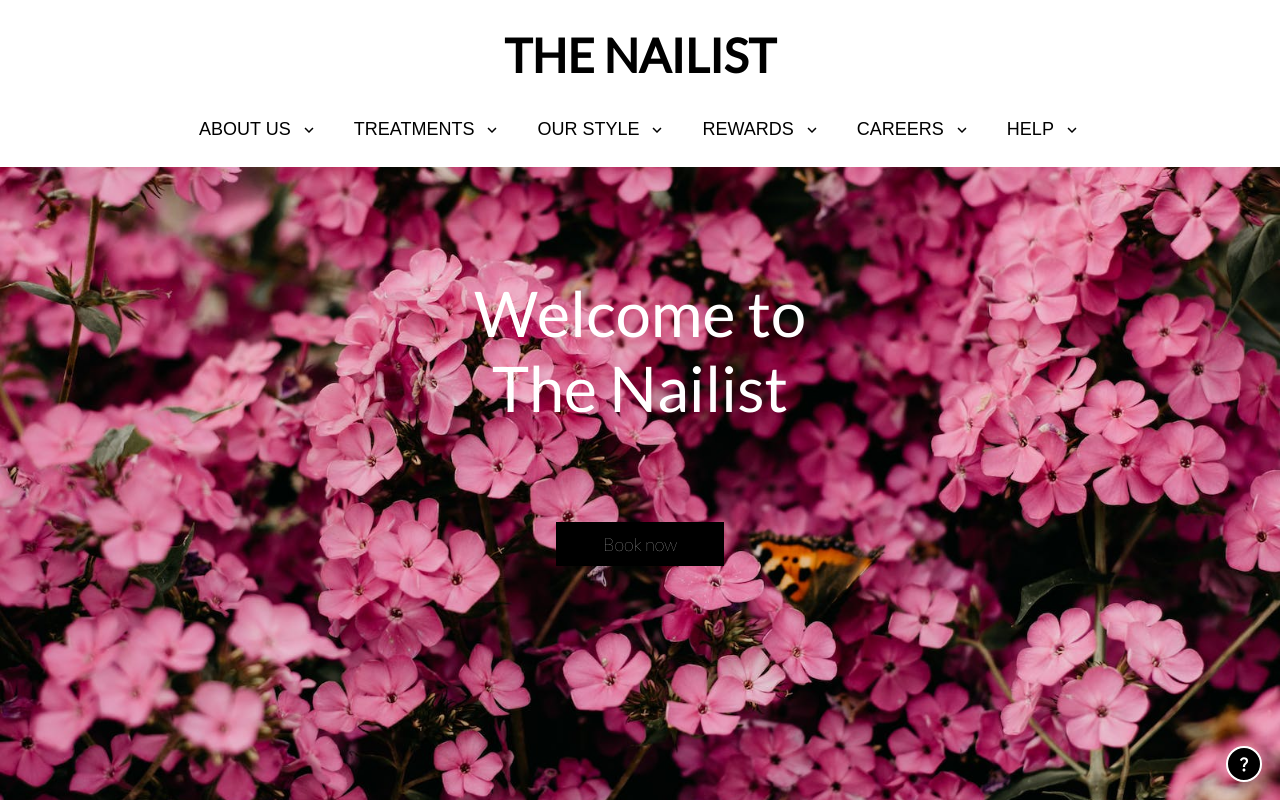
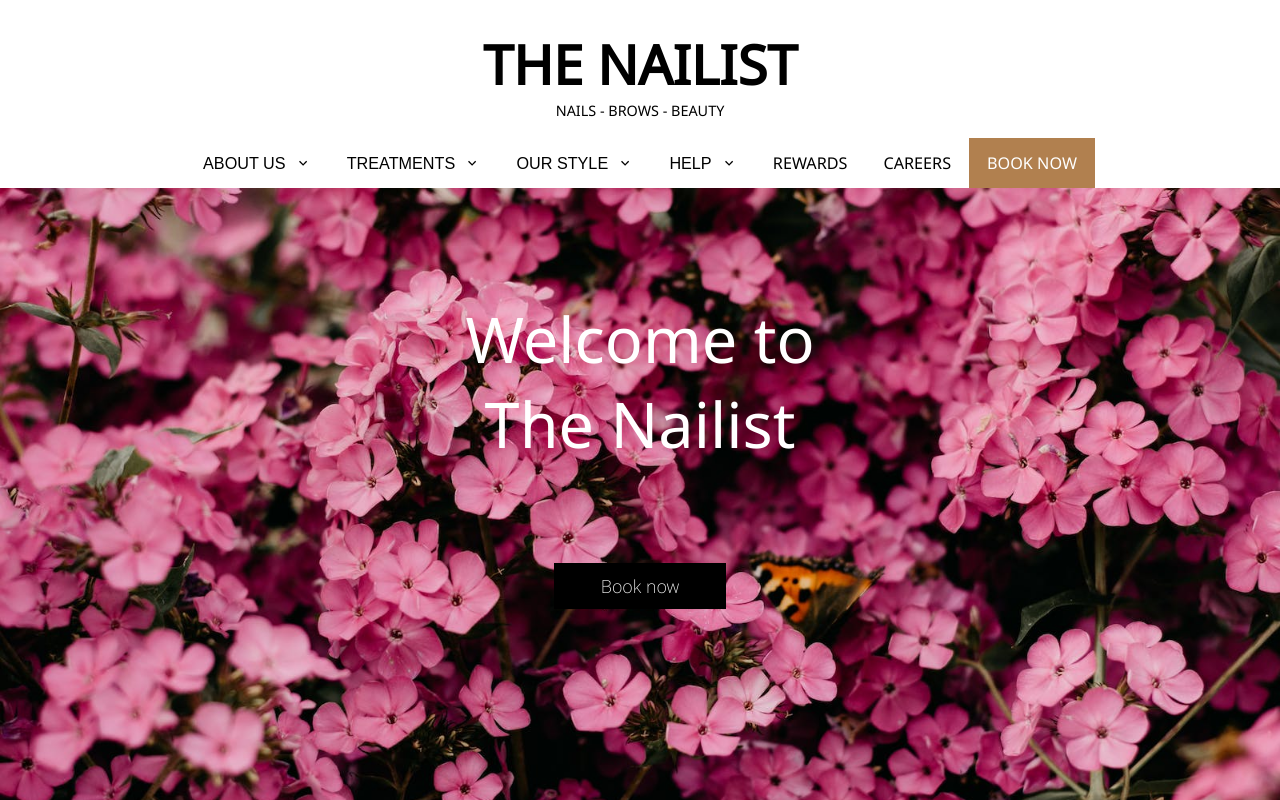
Before and after one commit to duongpham17/thenailist, a Next.js app: page / in a window 1280 px wide. Shown: the top 800 px of the page. Built offline with nearby package versions, Linux system fonts and the light colour scheme.

Commit message:
first commit

```diff
--- a/src/layout/helper/Helper.module.scss
+++ b/src/layout/helper/Helper.module.scss
@@ -1,4 +1,6 @@
 .container{
+    display: none;
+
     .btn{
         position: fixed;
         right: 1rem;
@@ -86,3 +88,9 @@
 
     }
 }
+
+@media (max-width: 600px){
+    .container{
+        display: block;
+    }
+}
--- a/src/layout/navbar/data.ts
+++ b/src/layout/navbar/data.ts
@@ -39,15 +39,15 @@ export const bars = [
     links: [
       {
         name: "Our Team",
-        href: "/team"
+        href: "/about#ourteam"
       },
       {
         name: "What we do",
-        href: "/whatwedo"
+        href: "/about#Whatwedo"
       },
       {
         name: "Getting Here",
-        href: "/location"
+        href: "/about#gettinghere"
       },
     ]
   },
@@ -85,26 +85,6 @@ export const bars = [
   },
   {
     id: 4,
-    name: "Rewards",
-    links: [
-      {
-        name: "Example",
-        href: "/example"
-      },
-    ]
-  },
-  {
-    id: 4,
-    name: "Careers",
-    links: [
-      {
-        name: "Example",
-        href: "/example"
-      },
-    ]
-  },
-  {
-    id: 4,
     name: "Help",
     links: [
       {
@@ -120,5 +100,23 @@ export const bars = [
         href: "/example"
       },
     ],
-  }
+  },
+  {
+    id: 5,
+    name: "Rewards",
+    links: [],
+    href: "/example"
+  },
+  {
+    id: 6,
+    name: "Careers",
+    links: [],
+    href: "/example"
+  },
+  {
+    id: 7,
+    name: "Book now",
+    links: [],
+    href: "/example"
+  },
 ]
--- a/src/layout/navbar/index.tsx
+++ b/src/layout/navbar/index.tsx
@@ -13,7 +13,7 @@ const Navbar = () => {
     return (
         <div className={styles.container}>
 
-            { width >= 900
+            { width >= 1000
                 ?
                     <Large />
                 :
--- a/src/layout/navbar/large/Large.module.scss
+++ b/src/layout/navbar/large/Large.module.scss
@@ -1,12 +1,16 @@
 .container{
-
-    padding: 0.5rem;
+    padding: 0 0.5rem;
+    padding-top: 0.5rem;
 
     .brand{
         text-align: center;
         margin: 1rem;
+        small{
+            display: block;
+            font-size: 0.8rem;
+        }
         a{
-            font-size: 1.3rem;
+            font-size: 1.5rem;
         }
     }
 
@@ -14,18 +18,28 @@
         display: inline-flex;
         width: 100%;
         justify-content: center;
+        position: sticky;
+        top: 0;
 
         .bar{
             position: relative;
             z-index: 10;
 
             &:hover{
-                button{
+                .btn{
                     color: var(--clr-main);
                 }
             }
 
-            button:hover + {
+            .book{
+                background-color: var(--clr-main);
+                color: white;
+                &:hover{
+                    background-color: var(--clr-main-fade);
+                }
+            }
+
+            .btn:hover + {
                 ul{
                     display: block;
                 }
@@ -36,12 +50,13 @@
                 }
             }
 
-            button{
+            .btn{
                 display: flex;
                 align-items: center;
                 padding: 1rem;
                 width: 100%;
-                font-weight: 200;
+                height: 50px;
+                font-size: 0.9rem;
                 svg{
                     margin-left: 0.5rem;
                 }
--- a/src/layout/navbar/large/index.tsx
+++ b/src/layout/navbar/large/index.tsx
@@ -33,18 +33,31 @@ const Large = () => {
       <div className={styles.brand}>
         <Link href="/">
           <h1>THE NAILIST</h1>
+          <small>NAILS - BROWS - BEAUTY</small>
         </Link>
       </div>
 
       <nav>
         {bars.map(el =>
           <div className={styles.bar} key={el.id}>
-            <button><span>{el.name.toUpperCase()}</span> <MdKeyboardArrowDown /></button>
-            <ul>
-              {el.links.map(l =>
-                <li><Link href={l.href}>{l.name.toUpperCase()}</Link></li>
-              )}
-            </ul>
+            {el.links.length ?
+              <>
+                <button className={styles.btn}><span>{el.name.toUpperCase()}</span> <MdKeyboardArrowDown /></button>
+                <ul>
+                  {el.links.map(l =>
+                    <li><Link href={l.href}>{l.name.toUpperCase()}</Link></li>
+                  )}
+                </ul>
+              </>
+            :
+              el.href ?
+                <Link
+                  className={`${styles.btn} ${el.name.toLowerCase() === "book now" ? styles.book : ""}`}
+                  href={el.href}>{el.name.toUpperCase()}
+                </Link>
+              :
+                ""
+            }
           </div>
         )}
       </nav>
--- a/src/layout/navbar/small/Small.module.scss
+++ b/src/layout/navbar/small/Small.module.scss
@@ -1,17 +1,52 @@
 .container{
-  padding: 0.5rem;
+  padding:0 0.5rem;
+  padding-top: 0.5rem;
 
   .header{
     display: flex;
     align-items: center;
     justify-content: space-between;
+    .sides{
       z-index: 16;
+      width: 100px;
+    }
+    a{
+      text-align: center;
+      font-size: 1.3rem;
+      width: 100%;
+      small{
+        display: block;
+        font-size: 0.7rem;
+      }
+    }
   }
   .hamburgerIsOpen{
     position: relative;
     color: black;
     a{
       color: black;
+    }
+  }
+
+  .bars{
+    width: 100%;
+    margin-top: 1rem;
+    display: flex;
+    justify-content: center;
+
+    a{
+      margin: 0 0.3rem;
+      padding: 0.5rem;
+      display: block;
+      background-color: var(--clr-main);
+      color: white;
+      width: 100px;
+      text-align: center;
+      font-size: 0.9rem;
+
+      &:hover{
+        opacity: 0.8;
+      }
     }
   }
 
@@ -23,53 +58,41 @@
     top: 0;
     left: 0;
     right: 0;
-    padding: 1rem;
     z-index: 15;
-
-    display: flex;
-    align-items: center;
     transition: 0.3s ease-in-out;
-
     visibility: hidden;
     opacity: 0;
 
     .contents{
       position: relative;
-      width: 100%;
-      ul{
-        a{
-          display: block;
-          font-size: clamp(1.2rem, 3vh, 8vh);
-          font-weight: 300;
-          border-right: 2px solid transparent;
-          color: black;
+      margin-top: 4rem;
 
-          &:hover{
-            border-right-color: var(--clr-main);
-            color: var(--clr-main);
-          }
+      .admin{
+        a, h3{
+          padding: 1rem;
         }
       }
 
-      .social{
-        position: fixed;
-        bottom: 0;
-        left: 0;
-        padding: 0.5rem;
+      .bar{
+        border-bottom: 1px solid var(--clr-dark-light);
+        .btn{
           display: flex;
+          align-items: center;
           justify-content: space-between;
           width: 100%;
+          padding: 1rem;
+        }
+        ul{
+          background-color: white;
+          padding: 0.5rem 1rem;
+          li{
+            margin: 0.5rem 0;
+          }
           a{
-          font-size: clamp(1.2rem, 3vh, 5vh);
-          color: black;
-          display: flex;
-          align-items: center;
             &:hover{
               color: var(--clr-main);
             }
           }
-        small{
-          font-size: 1rem;
         }
       }
     }
@@ -89,7 +112,7 @@
         margin-top: 10rem;
       }
       100%{
-        margin-top: 0;
+      margin-top: 4rem;
       }
     }
   }
@@ -101,7 +124,7 @@
 
     @keyframes slidedown {
       0%{
-        margin-top: 0rem;
+      margin-top: 4rem;
       }
       100%{
         margin-top: 10rem;
--- a/src/layout/navbar/small/index.tsx
+++ b/src/layout/navbar/small/index.tsx
@@ -4,13 +4,15 @@ import {Context} from '@context/useAuthentication';
 import Link from 'next/link';
 import { Squeeze as Hamburger } from 'hamburger-react';
 import useOpen from '@hooks/useOpen';
-import { links, adminLinks, userLinks } from '../data';
+import { adminLinks, userLinks } from '../data';
 import Observer from '@components/observer/Observer';
 import Line from '@components/line/Style1';
+import {bars} from "../data";
+import { MdKeyboardArrowDown } from 'react-icons/md';
 
 const Small = () => {
 
-  const {open, setOpen, onOpen} = useOpen({initialState: ""});
+  const {open, setOpen, onOpen, openItems, onOpenItems} = useOpen({initialState: ""});
 
   const {user} = useContext(Context);
 
@@ -24,21 +26,69 @@ const Small = () => {
     window.location.reload();
   };
 
+  const quickbar = [
+    {
+      name: "Book",
+      href: "/"
+    },
+    {
+      name: "Services",
+      href: "/services"
+    },
+    {
+      name: "Find",
+      href: "/about#gettinghere"
+    },
+    {
+      name: "Help",
+      href: "/help"
+    },
+  ]
+
   return (
     <div className={styles.container}>
 
       <div className={`${styles.header} ${open ? styles.hamburgerIsOpen : ""}`}>
-        <Link href="/" onClick={() => setOpen(false)}><h2>THE NAILIST</h2></Link>
-        <Hamburger onToggle={onOpen} toggled={open}/>
+        <div className={styles.sides}>
+          <Hamburger onToggle={onOpen} toggled={open}/>
+        </div>
+        <Link href="/" onClick={() => setOpen(false)}>
+          <h2>THE NAILIST</h2>
+          <small>NAILS - BROWS - BEAUTY</small>
+        </Link>
+        {open ?
+          <div className={styles.sides}>
+            {!user
+            ?
+              <Link href="login" onClick={onOpen}>
+                <small>Login</small>
+              </Link>
+            :
+              <button onClick={logout}>
+                Logout
+              </button>
+            }
+          </div>
+          :
+          <div className={styles.sides}>
+
+          </div>
+        }
+      </div>
+
+      <div className={styles.bars}>
+        {quickbar.map(el =>
+          <Link key={el.name} href={el.href}>{el.name.toUpperCase()}</Link>
+        )}
       </div>
 
       <Observer>
         <div className={`${styles.menu} ${open ? styles.menuIsOpen : styles.menuIsClose}`}>
           <div className={styles.contents}>
-            <ul>
+
             {user?.role &&
-              <div>
-                {user.role === "admin" ? <p>Admin Pages</p> : ""}
+              <div className={styles.admin}>
+                {user.role === "admin" ? <h3>Admin Pages</h3> : ""}
                 {(user.role === "admin" ? adminLinks : userLinks).map((el) =>
                   <Link key={el.id} href={el.href} onClick={onOpen}>
                     {el.name}
@@ -47,7 +97,30 @@ const Small = () => {
                 {(user.role === "admin" ? adminLinks.length : userLinks.length) ? <Line/> : ""}
               </div>
             }
-            {links.map((el) =>
+
+            {bars.map(el =>
+              <div className={styles.bar} key={el.id}>
+                {el.links.length ?
+                  <>
+                    <button className={styles.btn} onClick={() => onOpenItems(el.id.toString())}>
+                      <span>{el.name.toUpperCase()}</span>
+                      <MdKeyboardArrowDown />
+                    </button>
+                    { openItems.includes(el.id.toString()) &&
+                      <ul>
+                        {el.links.map(l =>
+                          <li><Link href={l.href} onClick={onOpen}>{l.name.toUpperCase()}</Link></li>
+                        )}
+                      </ul>
+                    }
+                  </>
+                :
+                  el.href ? <Link className={styles.btn} href={el.href} onClick={onOpen}>{el.name.toUpperCase()}</Link> : ""
+                }
+              </div>
+            )}
+
+            {/* {links.map((el) =>
               el.href.includes("http") ?
                 <Link
                     key={el.id}
@@ -64,23 +137,9 @@ const Small = () => {
                   >
                   {el.name}
                 </Link>
-              )}
-            </ul>
+              )} */}
 
-            <div className={styles.social}>
-              {!user
-              ?
-                <Link href="login" onClick={onOpen}>
-                  <small>Login</small>
-                </Link>
-              :
-                <button onClick={logout}>
-                  Logout
-                </button>
-              }
             </div>
-
-          </div>
         </div>
       </Observer>
 
--- a/src/pages/_app.tsx
+++ b/src/pages/_app.tsx
@@ -6,9 +6,9 @@ import Footer from 'layout/footer';
 import Helper from 'layout/helper';
 import UseAuthentication from '@context/useAuthentication';
 import progress from '@misc/progress';
-import { Lato } from 'next/font/google';
+import { Noto_Sans } from 'next/font/google';
 
-const font = Lato({subsets: ["latin"], weight: ["100","300","400"]})
+const font = Noto_Sans({subsets: ["latin"], weight: ["200","300","400"]})
 progress();
 
 export default function App({ Component, pageProps }: AppProps) {
```
Lines whose indentation alone changed are shown as unchanged.
